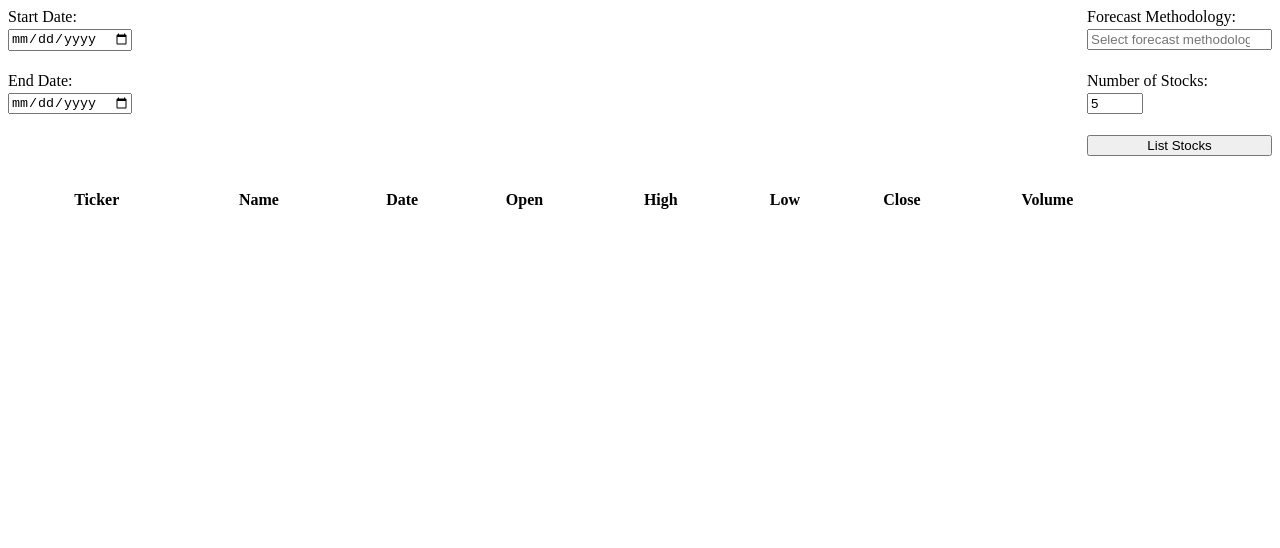
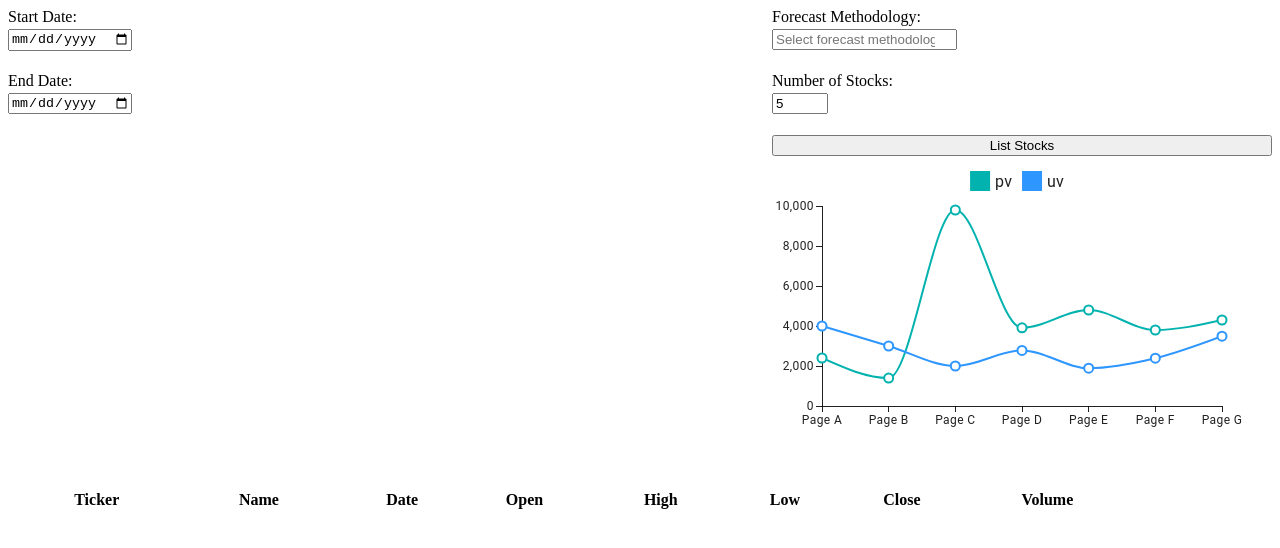
Before and after one commit to mladen/quant-level, a React (Create React App) app: page / in a window 1280 px wide. Shown: the top 548 px of the page. Built offline with nearby package versions, Linux system fonts and the light colour scheme.

Commit message:
Adds Mui CSS framework for React as well as Mui Charts

```diff
--- a/package.json
+++ b/package.json
@@ -3,6 +3,10 @@
   "version": "0.1.0",
   "private": true,
   "dependencies": {
+    "@emotion/react": "^11.11.4",
+    "@emotion/styled": "^11.11.5",
+    "@mui/material": "^5.15.15",
+    "@mui/x-charts": "^7.3.0",
     "@testing-library/jest-dom": "^5.17.0",
     "@testing-library/react": "^13.4.0",
     "@testing-library/user-event": "^13.5.0",
--- a/src/App.js
+++ b/src/App.js
@@ -1,33 +1,54 @@
-import React, { useState } from 'react';
-import axios from 'axios';
-import './App.css';
-import DateInput from './DateInput';
-import ComboBox from './ComboBox';
-import NumberInput from './NumberInput';
-import ListButton from './ListButton';
-import StockList from './StockList';
+import React, { useState } from "react";
+import axios from "axios";
+import "./App.css";
+import DateInput from "./DateInput";
+import ComboBox from "./ComboBox";
+import NumberInput from "./NumberInput";
+import ListButton from "./ListButton";
+import StockList from "./StockList";
+
+import LineChart from "./LineChart";
+// import { LineChart } from "@mui/x-charts";
 
 function App() {
-  const [startDate, setStartDate] = useState('');
-  const [endDate, setEndDate] = useState('');
-  const [forecastMethodology, setForecastMethodology] = useState('');
+  const [startDate, setStartDate] = useState("");
+  const [endDate, setEndDate] = useState("");
+  const [forecastMethodology, setForecastMethodology] = useState("");
   const [numberOfStocks, setNumberOfStocks] = useState(5);
   const [stocks, setStocks] = useState([]);
 
   const handleListStocks = async () => {
     try {
-      const response = await axios.post('http://localhost:5000/fetch_stocks', {
+      const response = await axios.post("http://localhost:5000/fetch_stocks", {
         startDate,
         endDate,
         numberOfStocks,
         tickers: [
-          'AAPL', 'AMZN', 'BAC', 'BRK-B', 'DIS', 'GOOGL', 'HD', 'JNJ', 'JPM', 'KO',
-          'MA', 'META', 'MSFT', 'NVDA', 'PG', 'TSLA', 'UNH', 'V', 'WMT', 'XOM'
-        ]
+          "AAPL",
+          "AMZN",
+          "BAC",
+          "BRK-B",
+          "DIS",
+          "GOOGL",
+          "HD",
+          "JNJ",
+          "JPM",
+          "KO",
+          "MA",
+          "META",
+          "MSFT",
+          "NVDA",
+          "PG",
+          "TSLA",
+          "UNH",
+          "V",
+          "WMT",
+          "XOM",
+        ],
       });
       setStocks(response.data);
     } catch (error) {
-      console.error('Error fetching stocks:', error);
+      console.error("Error fetching stocks:", error);
     }
   };
 
@@ -42,14 +63,22 @@ function App() {
     <div className="App">
       <div className="container">
         <div className="left-panel">
-          <DateInput label="Start Date" name="startDate" onDateChange={setStartDate} />
-          <DateInput label="End Date" name="endDate" onDateChange={setEndDate} />
+          <DateInput
+            label="Start Date"
+            name="startDate"
+            onDateChange={setStartDate}
+          />
+          <DateInput
+            label="End Date"
+            name="endDate"
+            onDateChange={setEndDate}
+          />
         </div>
         <div className="right-panel">
           <ComboBox
             label="Forecast Methodology"
             name="forecastMethodology"
-            options={['Method 1', 'Method 2']}
+            options={["Method 1", "Method 2"]}
             onSelect={setForecastMethodology}
           />
           <NumberInput
@@ -61,6 +90,8 @@ function App() {
             max="20"
           />
           <ListButton onClick={handleListStocks} />
+
+          <LineChart />
         </div>
       </div>
       <StockList stocks={stocks} />
--- /dev/null
+++ b/src/LineChart.js
@@ -0,0 +1,28 @@
+import * as React from "react";
+import { LineChart } from "@mui/x-charts/LineChart";
+
+const uData = [4000, 3000, 2000, 2780, 1890, 2390, 3490];
+const pData = [2400, 1398, 9800, 3908, 4800, 3800, 4300];
+const xLabels = [
+  "Page A",
+  "Page B",
+  "Page C",
+  "Page D",
+  "Page E",
+  "Page F",
+  "Page G",
+];
+
+export default function SimpleLineChart() {
+  return (
+    <LineChart
+      width={500}
+      height={300}
+      series={[
+        { data: pData, label: "pv" },
+        { data: uData, label: "uv" },
+      ]}
+      xAxis={[{ scaleType: "point", data: xLabels }]}
+    />
+  );
+}
```
Also changed, not shown: 1 other file (tests, documents, lock files or other folders).
